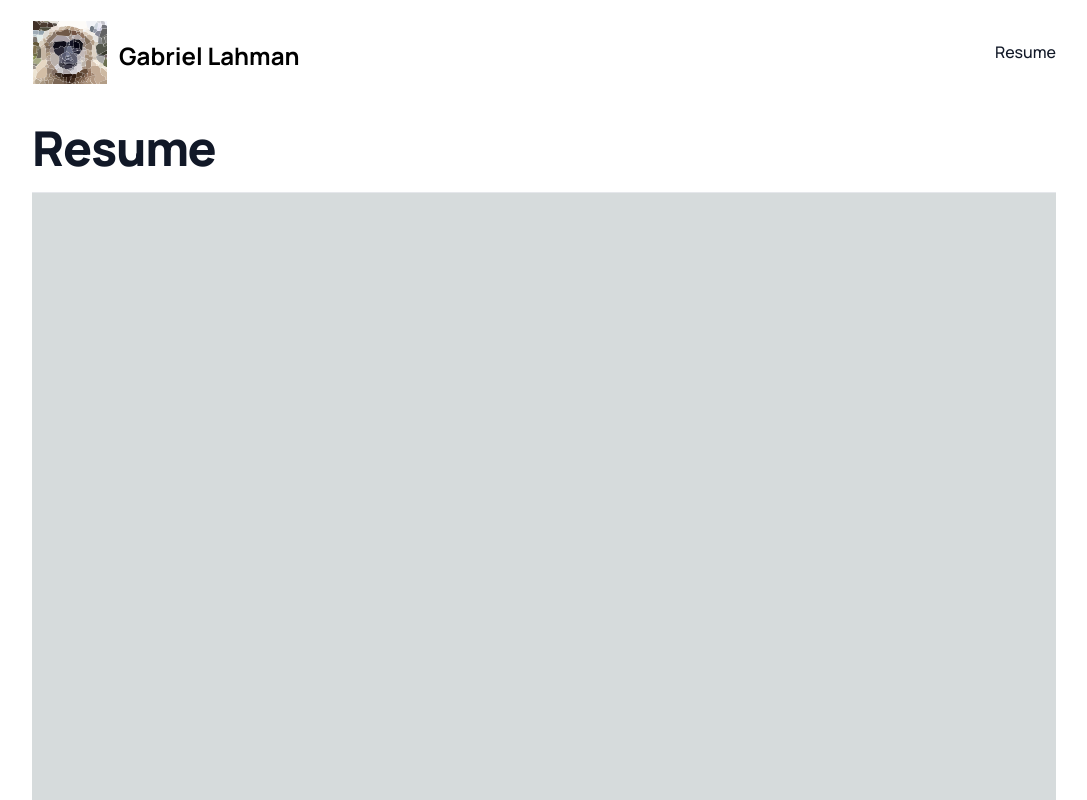
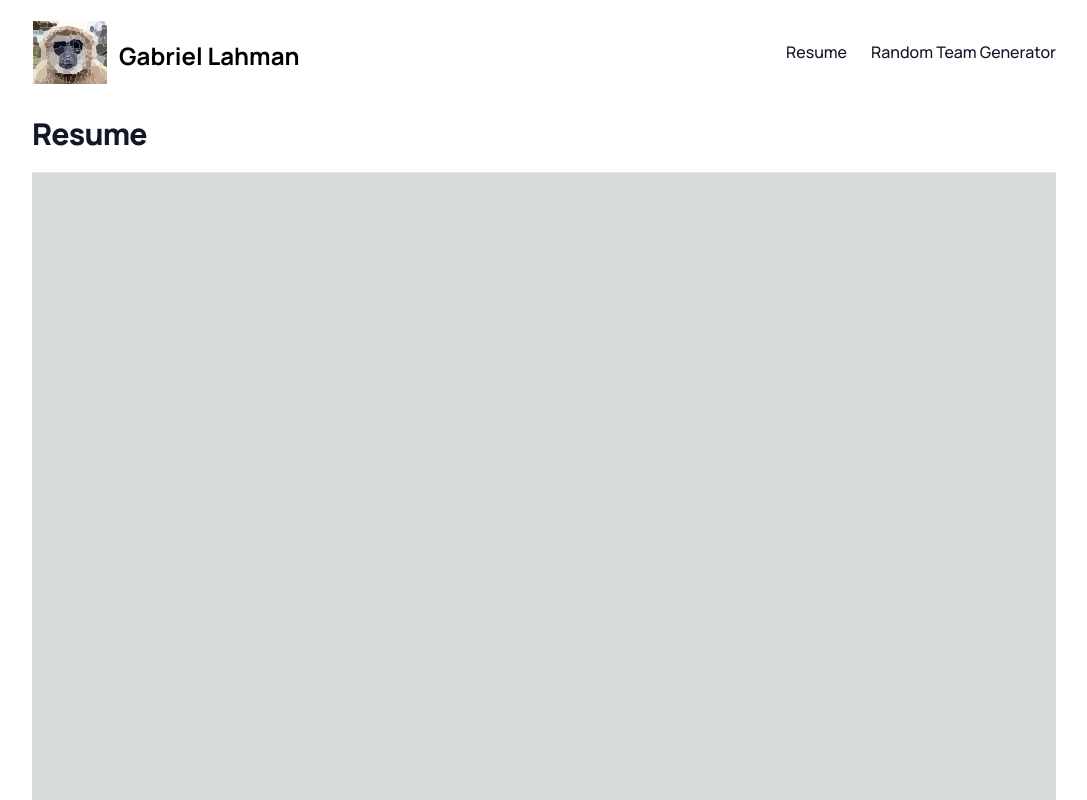
Before and after one commit to ebagl/its-gabriel, a Next.js app in the folder its-gabriel/: page /resume in a window 1280 px wide. Shown: the whole page, without its empty margins (96-1183 px from the left). Built offline with nearby package versions, Linux system fonts and the light colour scheme.

Commit message:
create page for random team selector

```diff
--- /dev/null
+++ b/its-gabriel/src/app/random-team-generator/page.tsx
@@ -0,0 +1,8 @@
+import PageHeader from "@/components/PageHeader";
+
+export default function RandomTeamGenerator() {
+    return (
+        <PageHeader pageTitle="Random Team Generator for EA FC 24">
+        </PageHeader>
+    );
+}
--- a/its-gabriel/src/app/resume/page.tsx
+++ b/its-gabriel/src/app/resume/page.tsx
@@ -1,12 +1,9 @@
+import PageHeader from "@/components/PageHeader";
+
 export default function Resume() {
     return (
-        <div className="flex flex-col h-full w-full divide-y divide-gray-200 dark:divide-gray-700">
-            <div className="space-y-2 pb-5 pt-5 md:space-y-5">
-                <h1 className="text-2xl font-extrabold leading-9 tracking-tight text-gray-900 dark:text-gray-100 sm:text-3xl sm:leading-10 md:text-5xl md:leading-14">
-                    Resume
-                </h1>
-            </div>
+        <PageHeader pageTitle="Resume">
             <iframe src="/gabriel_lahman_resume.pdf" className="flex-grow" />
-        </div>
+        </PageHeader>
     );
 }
--- a/its-gabriel/src/app/sitemap.ts
+++ b/its-gabriel/src/app/sitemap.ts
@@ -3,7 +3,7 @@ import { SiteConstants } from "@/data/SiteConstants";
 
 export default function sitemap(): MetadataRoute.Sitemap {
   const siteUrl = SiteConstants.siteUrl;
-  const routes = ["", "resume"].map((route) => ({
+  const routes = ["", "resume", "random-team-generator"].map((route) => ({
     url: `${siteUrl}/${route}`,
     lastModified: new Date().toISOString().split("T")[0],
   }));
--- /dev/null
+++ b/its-gabriel/src/components/PageHeader.tsx
@@ -0,0 +1,19 @@
+import { ReactNode } from "react";
+
+interface Props {
+    pageTitle: string;
+    children: ReactNode;
+}
+
+export default function PageHeader({ pageTitle, children }: Props) {
+    return (
+        <div className="flex flex-col h-full w-full divide-y divide-gray-200 dark:divide-gray-700">
+            <div className="space-y-2 pb-5 pt-3 md:space-y-5">
+                <h1 className="text-2xl font-extrabold leading-9 tracking-tight text-gray-900 dark:text-gray-100 sm:text-xl sm:leading-10 md:text-3xl md:leading-14">
+                    {pageTitle}
+                </h1>
+            </div>
+            {children}
+        </div>
+    );
+}
--- a/its-gabriel/src/data/HeaderLinks.ts
+++ b/its-gabriel/src/data/HeaderLinks.ts
@@ -1,3 +1,6 @@
-const HeaderLinks = [{ path: "/resume", caption: "Resume" }];
+const HeaderLinks = [
+  { path: "/resume", caption: "Resume" },
+  { path: "/random-team-generator", caption: "Random Team Generator" },
+];
 
 export default HeaderLinks;
--- /dev/null
+++ b/its-gabriel/src/data/random-team-generator/leagues.json
@@ -0,0 +1,5 @@
+{
+    "leagues": [
+        { "league_key": "premier_league" ,"display_name": "English Premier League" }
+    ]
+}
```
Also changed, not shown: its-gabriel/src/data/random-team-generator/teams/premier_league.json (added, +36 -0 lines).
